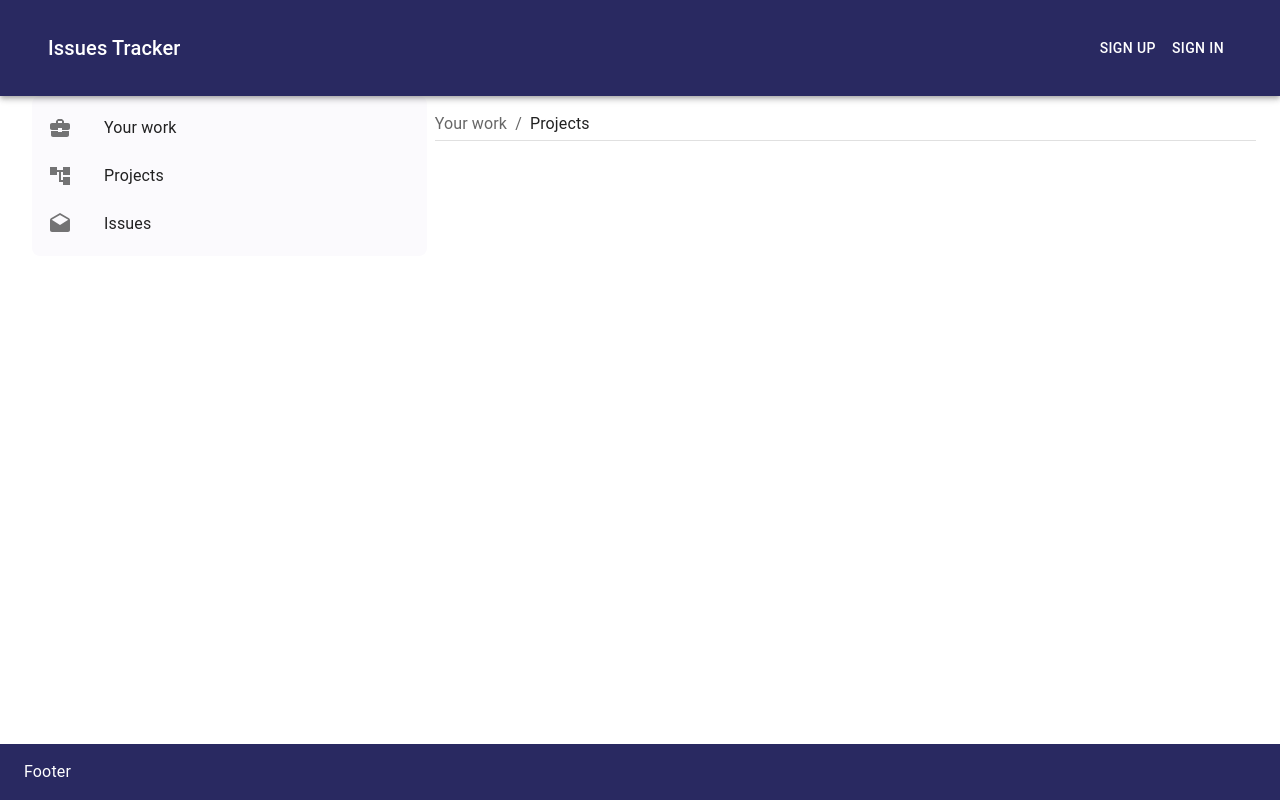
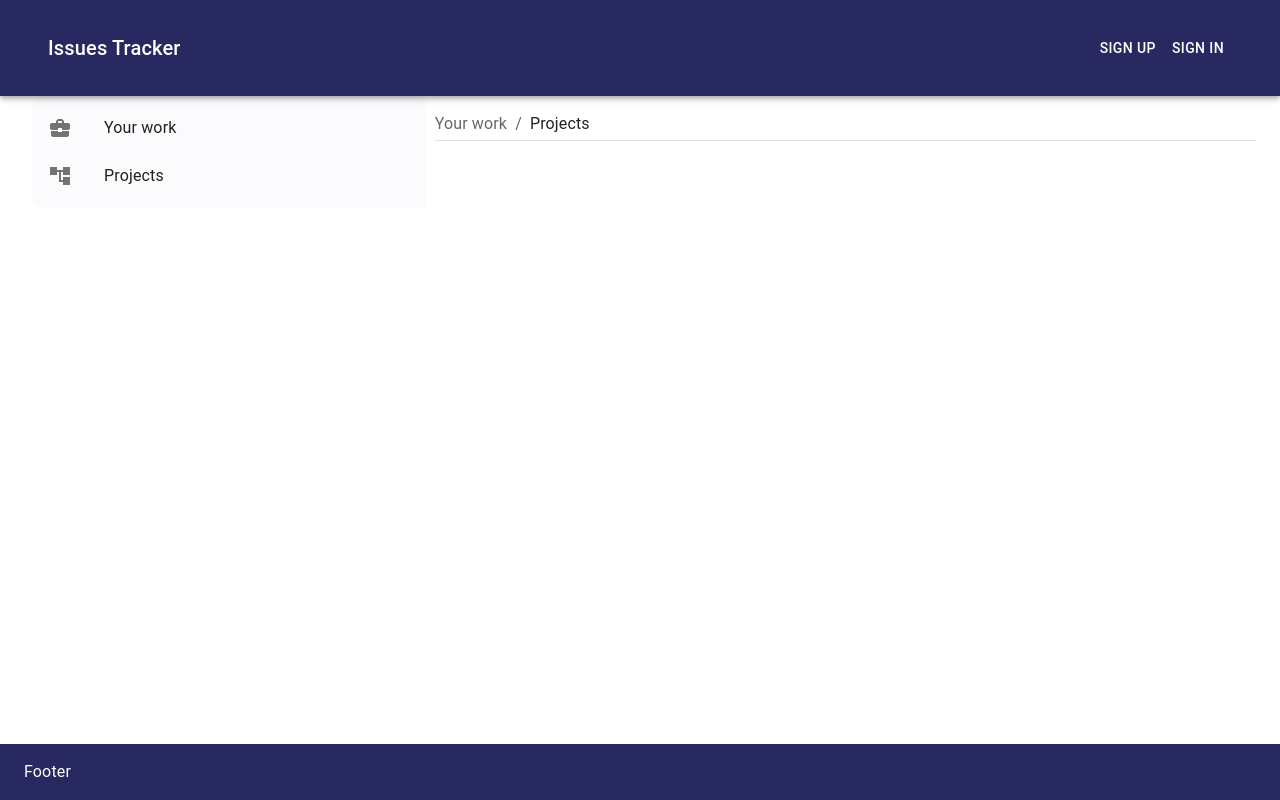
Before and after one commit to omurbekov-azamat/pet-project, a React (Create React App) app in the folder frontend/: page /dashboard/1 in a window 1280 px wide. Built offline with nearby package versions, Linux system fonts and the light colour scheme.

Commit message:
added some css styles

```diff
--- a/frontend/src/components/UI/ChatButton/ChatButton.tsx
+++ b/frontend/src/components/UI/ChatButton/ChatButton.tsx
@@ -62,6 +62,7 @@ const ChatButton: React.FC<Props> = ({onlineUsers, ws, messages}) => {
         e.preventDefault();
         if (user) {
             websocketSend(ws, 'SEND_MESSAGE', {_id: user._id, message: state});
+            setState('');
         }
     };
 
--- a/frontend/src/components/UI/ListGroup/ListGroup.tsx
+++ b/frontend/src/components/UI/ListGroup/ListGroup.tsx
@@ -88,14 +88,6 @@ const ListGroup: React.FC<Props> = ({catchParams}) => {
                     <ListItemText primary="Projects"/>
                 </ListItemButton>
             </ListItem>
-            <ListItem disablePadding>
-                <ListItemButton onClick={() => moveBread('issues')}>
-                    <ListItemIcon>
-                        <DraftsIcon/>
-                    </ListItemIcon>
-                    <ListItemText primary="Issues"/>
-                </ListItemButton>
-            </ListItem>
         </>
     );
 
--- a/frontend/src/features/milestones/components/MilestonePage.tsx
+++ b/frontend/src/features/milestones/components/MilestonePage.tsx
@@ -90,7 +90,6 @@ const MilestonePage: React.FC<Props> = ({exist = initialState, catchParams}) =>
                     <TabList onChange={handleChange} aria-label="lab API tabs example">
                         <Tab label="Milestones" value="1"/>
                         {user && user.role === 'manager' && <Tab label="New milestone" value="2"/>}
-                        <Tab label="Item Three" value="3"/>
                     </TabList>
                 </Box>
                 <TabPanel value='1'><MilestoneItems projectId={catchParams.id}/></TabPanel>
@@ -115,6 +114,7 @@ const MilestonePage: React.FC<Props> = ({exist = initialState, catchParams}) =>
                                         label="Select start date"
                                         value={state.startDate}
                                         onChange={handleStartDate}
+                                        sx={{width: '235px'}}
                                     />
                                 </Grid>
                                 <Grid item xs={12}>
@@ -122,6 +122,7 @@ const MilestonePage: React.FC<Props> = ({exist = initialState, catchParams}) =>
                                         label="Select due date"
                                         value={state.dueDate}
                                         onChange={handleDueDate}
+                                        sx={{width: '235px'}}
                                     />
                                 </Grid>
                                 {required && (
@@ -153,7 +154,6 @@ const MilestonePage: React.FC<Props> = ({exist = initialState, catchParams}) =>
                         </LocalizationProvider>
                     </Box>
                 </TabPanel>
-                <TabPanel value='3'>Item Three</TabPanel>
             </TabContext>
         </Box>
     );
```
Also changed, not shown: 1 other file (tests, documents, lock files or other folders).
